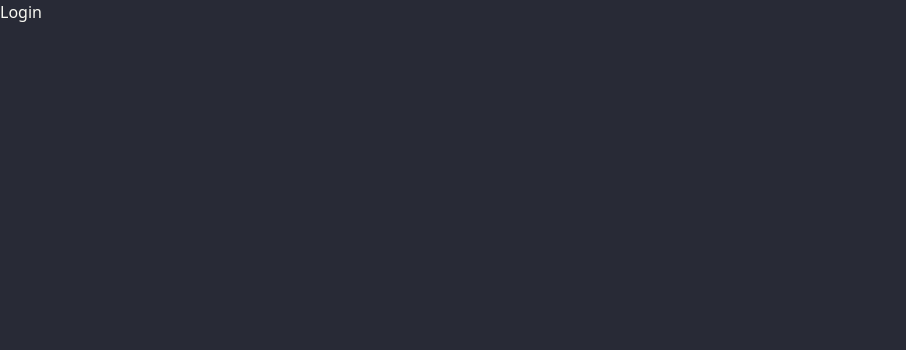
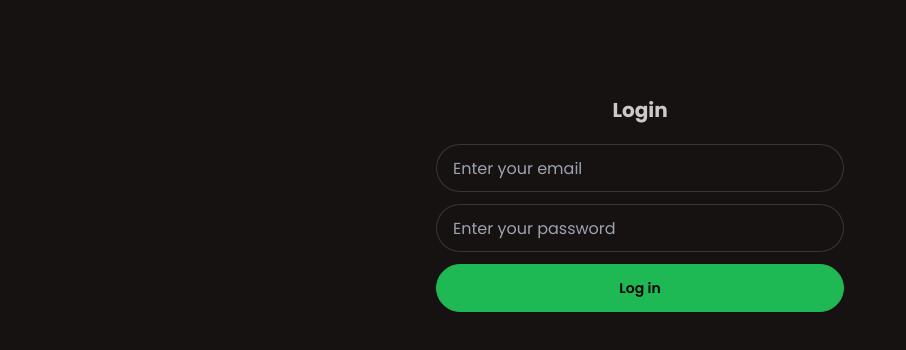
Before and after one commit to ankitjhagithub21/ems, a React (Vite) app in the folder client/: page /login in a window 1280 px wide. Shown: the top 350 px of the page, without its empty margins (0-906 px from the left). Built offline with nearby package versions, Linux system fonts and the light colour scheme.

Commit message:
created login page

```diff
--- a/client/src/App.css
+++ b/client/src/App.css
@@ -0,0 +1,5 @@
+@import url('https://fonts.googleapis.com/css2?family=Poppins:ital,wght@0,100;0,200;0,300;0,400;0,500;0,600;0,700;0,800;0,900;1,100;1,200;1,300;1,400;1,500;1,600;1,700;1,800;1,900&display=swap');
+
+body{
+    font-family: "Poppins", sans-serif;
+}
--- a/client/src/App.jsx
+++ b/client/src/App.jsx
@@ -1,7 +1,7 @@
 import {BrowserRouter,Routes,Route,Navigate} from 'react-router-dom'
-import "./App.css"
 import Login from './pages/Login'
 import AdminDashboard from './pages/AdminDashboard'
+import "./App.css"
 
 const App = () => {
   return (
--- /dev/null
+++ b/client/src/components/Button.jsx
@@ -0,0 +1,9 @@
+import React from 'react'
+
+const Button = ({text}) => {
+  return (
+    <button className='btn btn-primary'>{text}</button>
+  )
+}
+
+export default Button
--- /dev/null
+++ b/client/src/components/Input.jsx
@@ -0,0 +1,9 @@
+import React from 'react'
+
+const Input = ({type,placeholder,value,setValue}) => {
+  return (
+    <input type={type} className="input input-bordered" placeholder={placeholder} value={value} onChange={(e)=>setValue(e.target.value)} required/>
+  )
+}
+
+export default Input
--- a/client/src/pages/Login.jsx
+++ b/client/src/pages/Login.jsx
@@ -1,9 +1,23 @@
-import React from 'react'
+import React, { useState } from 'react'
+import Input from '../components/Input'
+import Button from '../components/Button'
 
 const Login = () => {
+  const [email, setEmail] = useState('')
+  const [password, setPassword] = useState('')
   return (
-    <div>
-      Login
+
+    <div className='max-w-md mx-auto mt-24'>
+      <h2 className='text-center text-xl font-bold'>Login</h2>
+      <form className='flex flex-col gap-3 p-5'>
+
+        <Input type={"email"} placeholder={"Enter your email"} name={"email"} value={email} setValue={setEmail}  />
+
+        <Input type={"password"} placeholder={"Enter your password"} value={password} setValue={setPassword}  />
+
+        <Button text={"Log in"} />
+
+      </form>
     </div>
   )
 }
--- a/client/tailwind.config.js
+++ b/client/tailwind.config.js
@@ -5,7 +5,7 @@ export default {
     "./src/**/*.{js,ts,jsx,tsx}",
   ],
   daisyui: {
-    themes: ["dracula"],
+    themes: ["forest"],
   },
   plugins: [
     require('daisyui'),
```
Also changed, not shown: client/src/index.css (line endings or trailing spaces).
